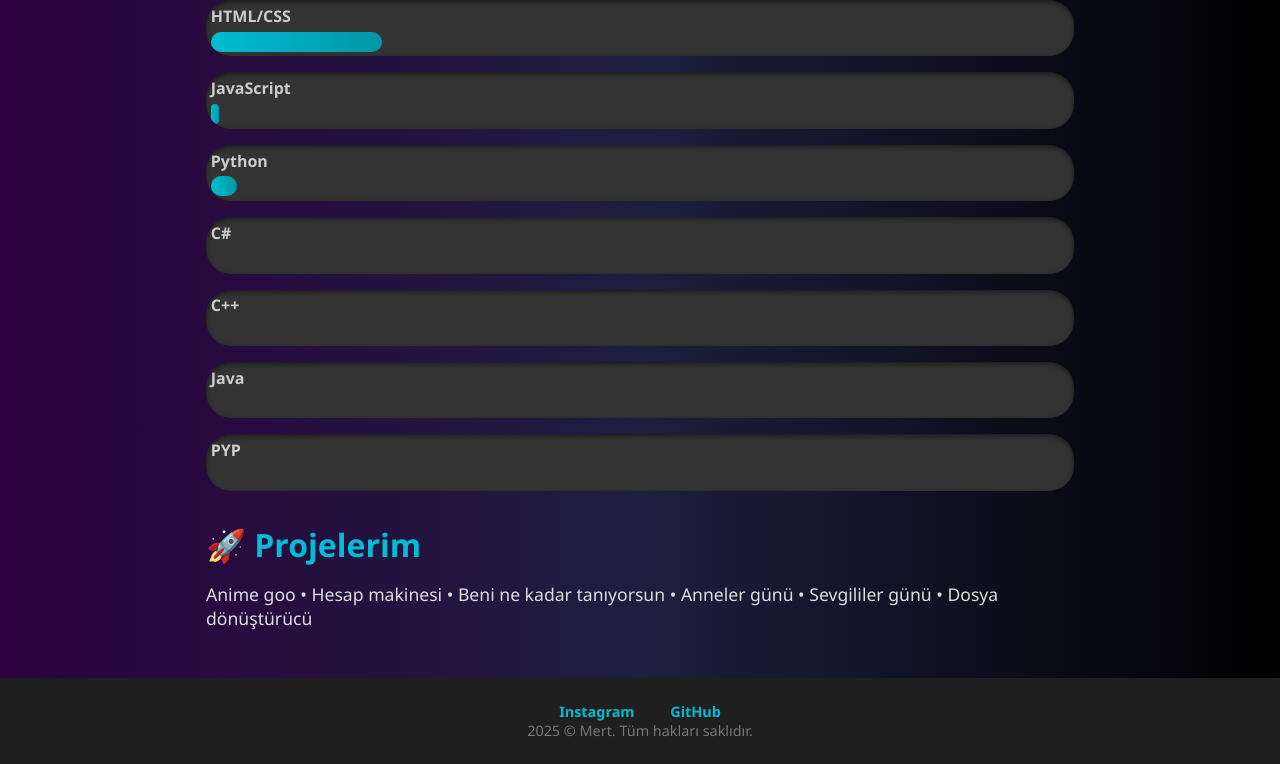
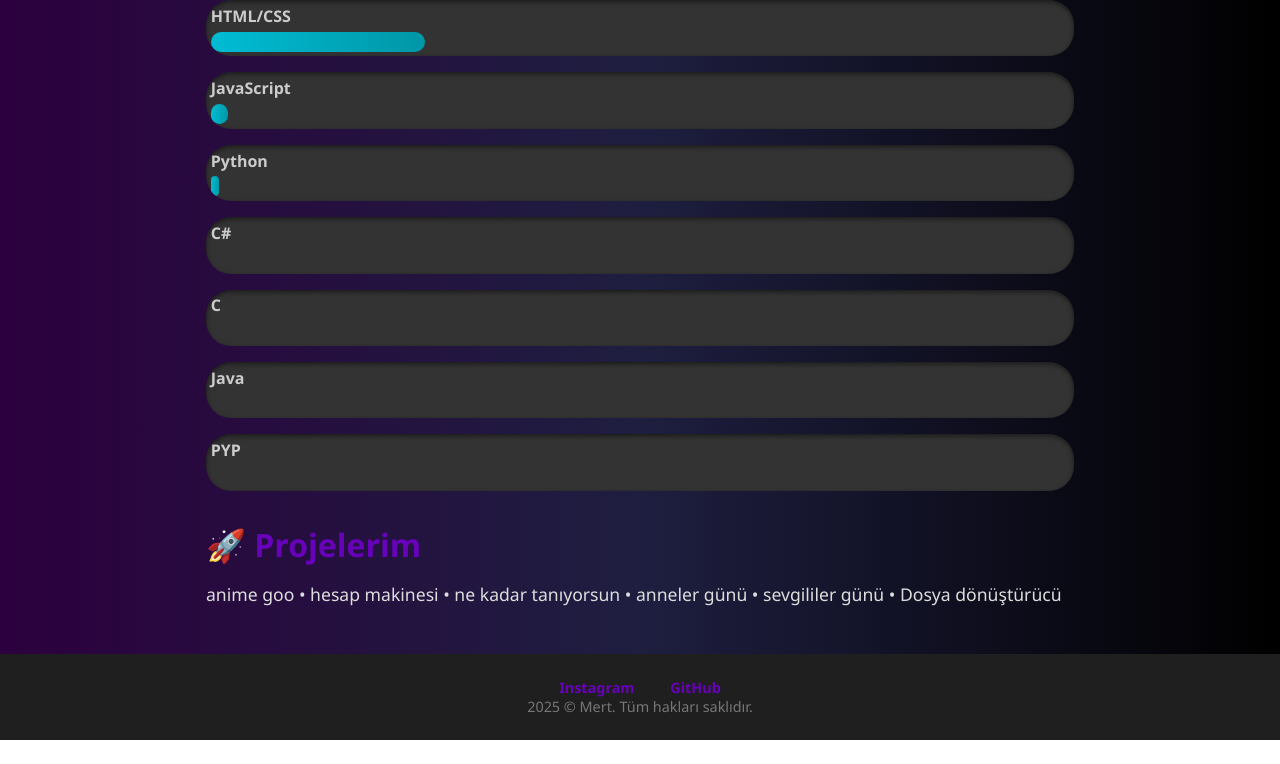
Before and after one commit to admin-kaport/mert, a plain HTML site: page index.html in a window 1280 px wide. Shown: the part 586-1350 px from the top of the page. After the commit the page ends 1326 px from the top, so only its background shows below. Drawn offline with Linux system fonts and the light colour scheme.

Commit message:
index.html

```diff
--- a/index.html
+++ b/index.html
@@ -3,7 +3,7 @@
 <head>
     <meta charset="UTF-8" />
     <meta name="viewport" content="width=device-width, initial-scale=1" />
-    <title>Mert - Kişisel Web Sitesi</title>
+    <title>Mert'in Kişisel Web Sitesi</title>
     <style>
         * {
             margin: 0;
@@ -63,7 +63,7 @@
         }
 
         nav a:hover {
-            color: #00bcd4;
+            color: #6702ba;
             text-decoration: underline;
         }
 
@@ -77,7 +77,7 @@
         section h1 {
             font-size: 2rem;
             margin-bottom: 1rem;
-            color: #00bcd4;
+            color: #6702ba;
         }
 
         section p {
@@ -118,7 +118,7 @@
         }
 
         .sosyal-medya a {
-            color: #00bcd4;
+            color: #6702ba;
             margin: 0 1rem;
             text-decoration: none;
             font-weight: 600;
@@ -164,22 +164,22 @@
         <h2>🛠️ Yeteneklerim</h2>
         <div class="yetenek">
             <span>HTML/CSS</span>
-            <div class="seviye" style="width: 20%"></div>
+            <div class="seviye" style="width: 25%"></div>
         </div>
         <div class="yetenek">
             <span>JavaScript</span>
-            <div class="seviye" style="width: 1%"></div>
+            <div class="seviye" style="width: 2%"></div>
         </div>
         <div class="yetenek">
             <span>Python</span>
-            <div class="seviye" style="width: 3%"></div>
+            <div class="seviye" style="width: 1%"></div>
         </div>
         <div class="yetenek">
             <span>C#</span>
             <div class="seviye" style="width: 0%"></div>
         </div>
         <div class="yetenek">
-            <span>C++</span>
+            <span>C</span>
             <div class="seviye" style="width: 0%"></div>
         </div>
         <div class="yetenek">
@@ -194,7 +194,7 @@
 
     <section id="projeler">
         <h1>🚀 Projelerim</h1>
-        <p>Anime goo • Hesap makinesi • Beni ne kadar tanıyorsun • Anneler günü • Sevgililer günü • Dosya dönüştürücü</p>
+        <p>anime goo • hesap makinesi • ne kadar tanıyorsun • anneler günü • sevgililer günü • Dosya dönüştürücü</p>
     </section>
 
     <footer>
```
